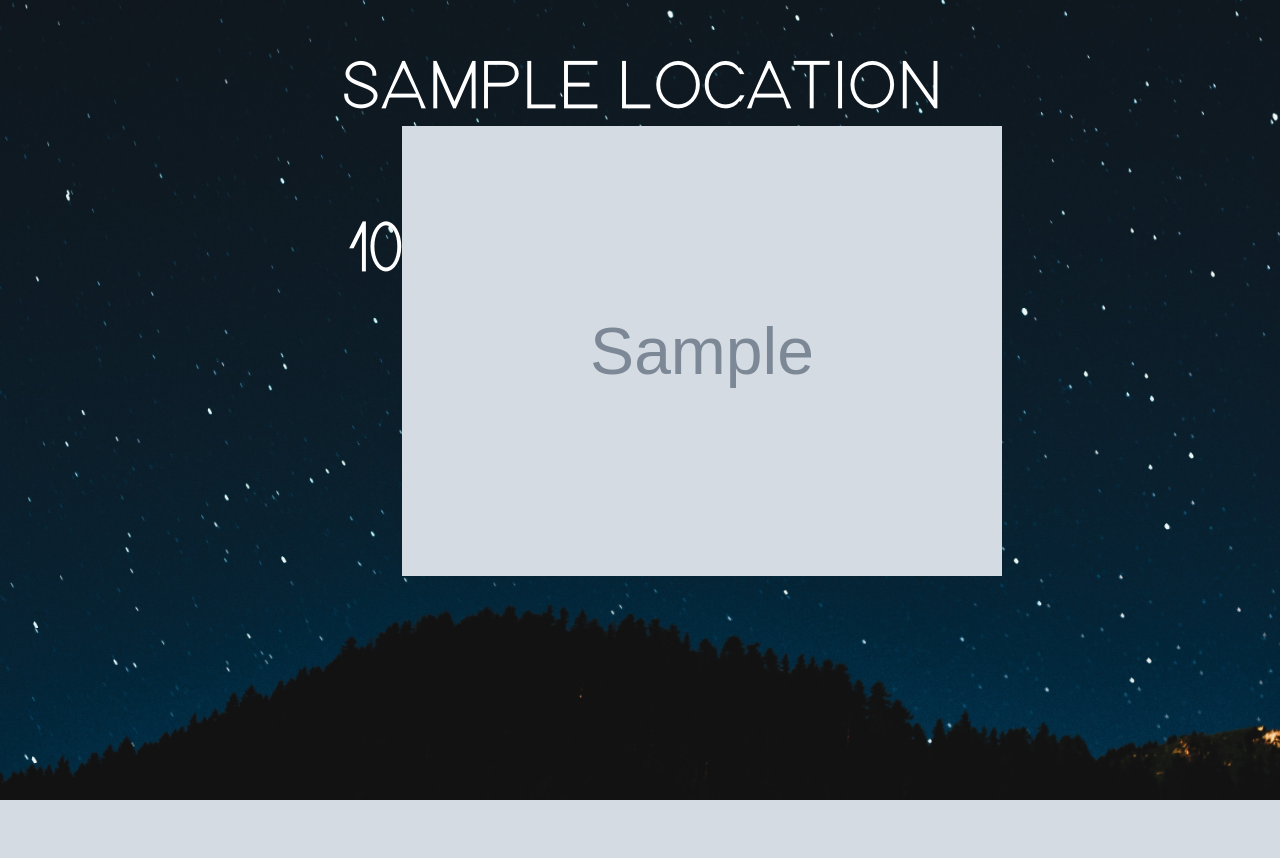
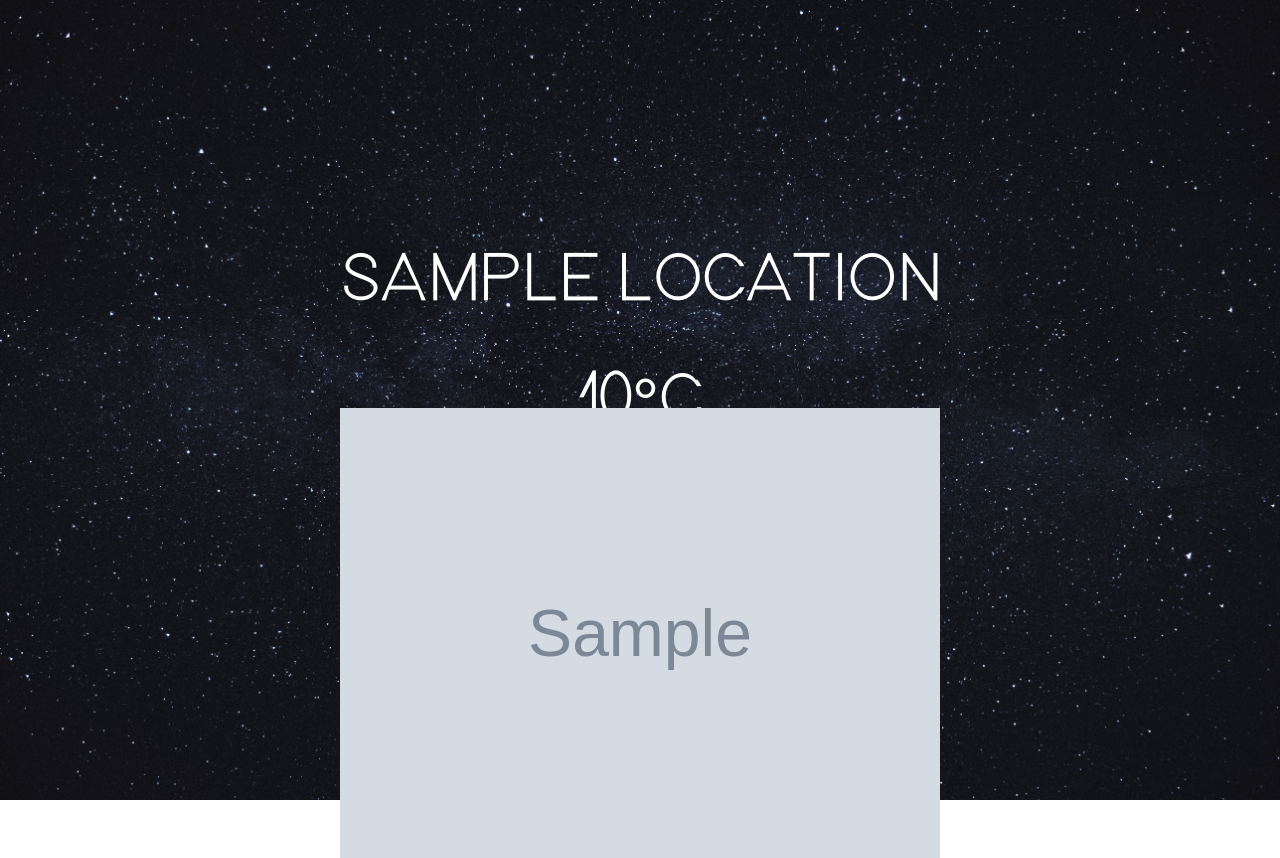
Before and after one commit to Draugelis/flask-weather, a Flask app: template templates/index.html in a window 1280 px wide. Before the commit the page ends 800 px from the top, so only its background shows below. Run offline with Flask 2, Linux system fonts and the light colour scheme; the template is opened without the code that fills it: most values are stand-ins (such as "Sample title", 1, 10 or a date in 2020); grey boxes marked "Sample" are stand-in pictures.

Commit message:
FE adjustments

```diff
--- a/static/css/main.css
+++ b/static/css/main.css
@@ -3,41 +3,36 @@
 	src:  url(../font/NordicaHairline.otf);
 }
 
-body {
+body, html {
+	height: 100%;
 	font-family: nordica;
-	background: url('../img/night.jpg');
-	background-position: center;
-	background-size: cover;
-	color: #fff;
+	margin: 0;
 }
 
-h1 {
-	font-size:  64px;
+.bg {
+	background: url('../img/stars.jpg');
+	height: 100%;
+	background-position: center;
+	background-repeat: no-repeat;
+	background-size: cover;
+	position: relative;
 }
 
-.weather-container {
+.weather {
 	text-transform: uppercase;
-	display: flex;
-	flex-direction: column;
+	position: absolute;
+	width: 100%;
+	left: 0;
+	top: 25%;
+	text-align: center;
 }
 
-.weather-location {
-	flex: 1;
-	margin: auto;
-}
-
-.weather-location h1 {
-	align-self: flex-end;
-}
-
-.weather-stats {
-	flex: 1;
-	display: flex;
-	margin: auto;
-}
-
-.weather-stats img {
-	padding: 30px;
+.weather img {
 	margin: auto;
 	scale: 1.5;
 }
+
+.weather h1 {
+	font-size:  64px;
+	color: #fff;
+}
--- a/templates/index.html
+++ b/templates/index.html
@@ -3,19 +3,16 @@
 <head>
 	<meta charset="utf-8">
 	<meta name="viewport" content="width=device-width, initial-scale=1">
-	<title>Weather in data["location"]</title>
-
+	<title>Weather in {{ data["location"] }}</title>
 	<link rel="stylesheet" type="text/css" href="../static/css/main.css">
 
 </head>
 <body>
-	<div class="weather-container ">
-		<div class="weather-location">
+	<div class="bg">
+		<div class="weather ">
 			<h1> {{ data['location'] }} </h1>
-		</div>
-		<div class="weather-stats">
 			<h1> {{ data['temp'] }}&#xb0;C</h1>
-			<img src="{{ data['icon'] }}" alt="[icon]"/>
+			<img src="{{ data['icon'] }}" alt="icon"/>
 		</div>
 	</div>
 </body>
```
Also changed, not shown: static/img/night.jpg (deleted), static/img/nightsky.jpg (deleted), static/img/sky.jpg (deleted), static/img/stars.jpg (added).
